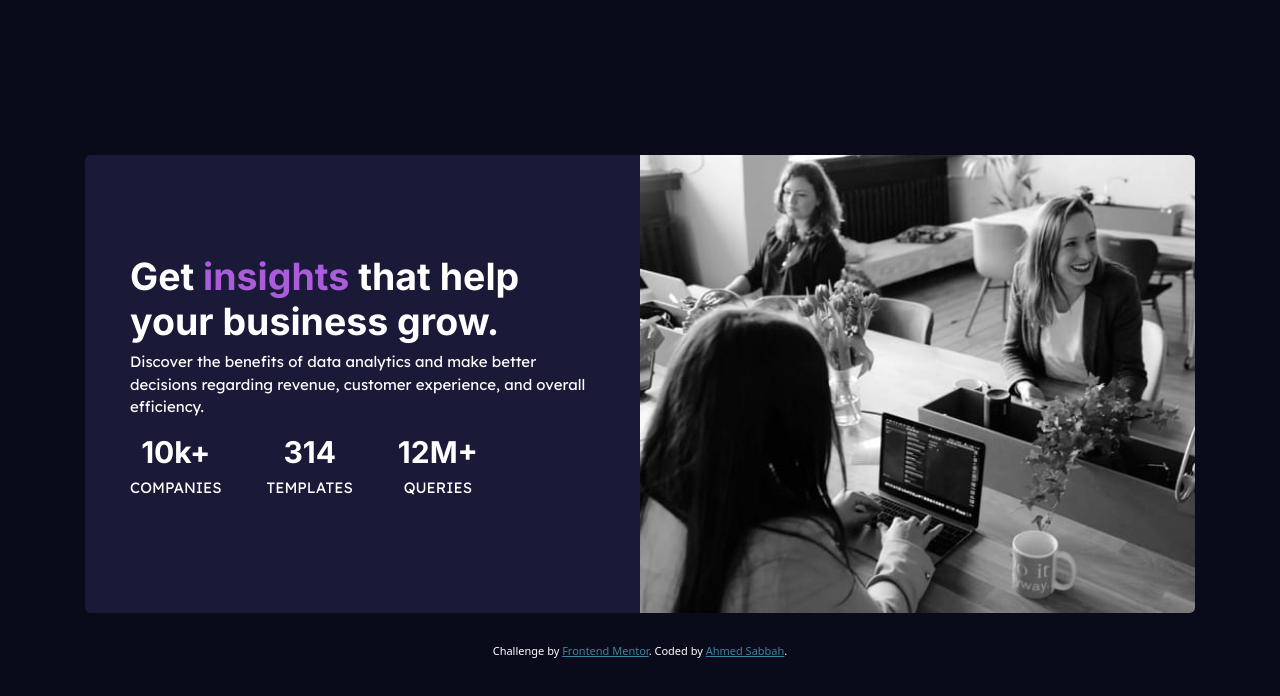
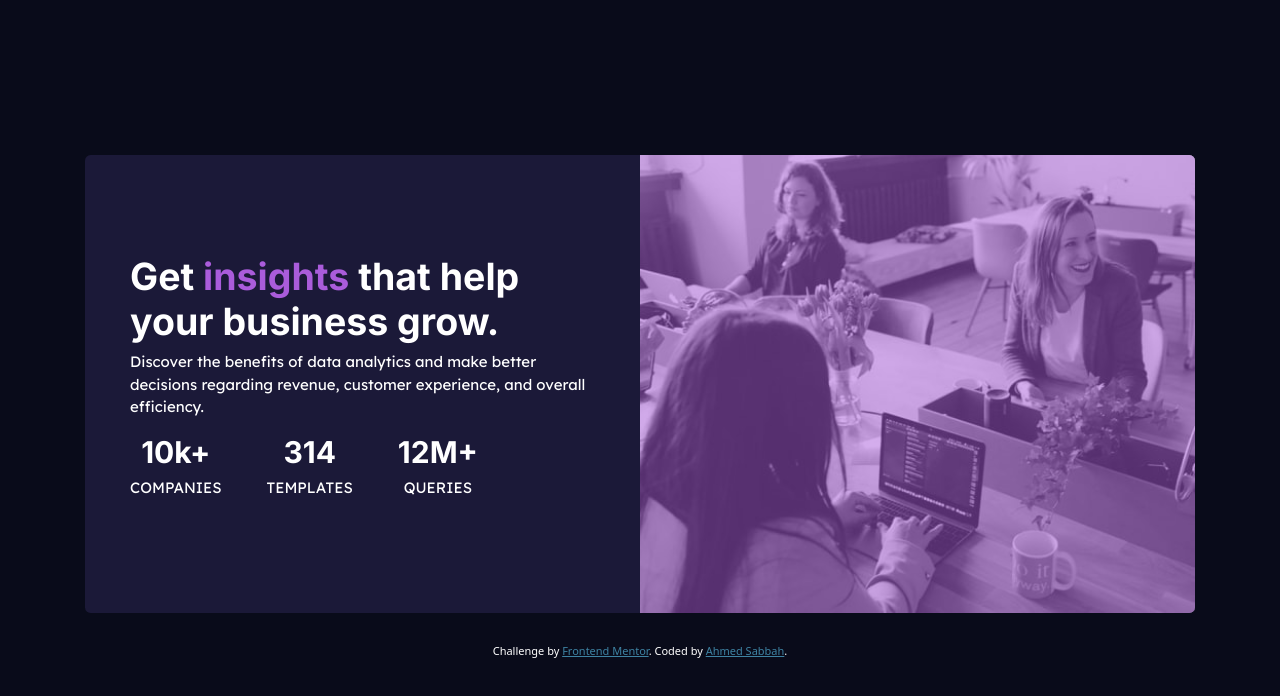
Before and after one commit to ahmedSabbahMohamed/stats-preview-card-component-main, a website: page index.html in a window 1280 px wide. Drawn offline with Linux system fonts and the light colour scheme.

Commit message:
adding overlay above the image

```diff
--- a/index.html
+++ b/index.html
@@ -4,9 +4,9 @@
   <meta charset="UTF-8">
   <meta name="viewport" content="width=device-width, initial-scale=1.0"> <!-- displays site properly based on user's device -->
 
-  <link rel="icon" type="image/png" sizes="32x32" href="./images/favicon-32x32.png">
+  <link rel="icon" type="image/png" sizes="32x32" href="./images/image-header-desktop.jpg">
 
-  <title>Frontend Mentor | Stats preview card component</title>
+  <title>Ahmed Sabbah | Stats preview card component</title>
   <!-- BOOTSTRAP CSS FILE -->
   <link rel="stylesheet" href="./css/main.min.css">
 
@@ -23,7 +23,8 @@
       <!-- CARD -->
       <div class="my-card my-3 overflow-hidden mx-auto bg-cardBackground rounded row row-cols-1 row-cols-md-2 flex-row-reverse">
         <!-- IMAGE -->
-        <div class="image p-0">
+        <div class="image p-0 position-relative">
+          <div class="position-absolute top-0 start-0 w-100 h-100 bg-softViolet opacity-50"></div>
           <img class="w-100 h-100 d-none d-md-block" src="./images/image-header-desktop.jpg" alt="image-header-desktop">
           <img class="w-100 h-100 d-md-none" src="./images/image-header-mobile.jpg" alt="image-header-mobile">
         </div>
```
